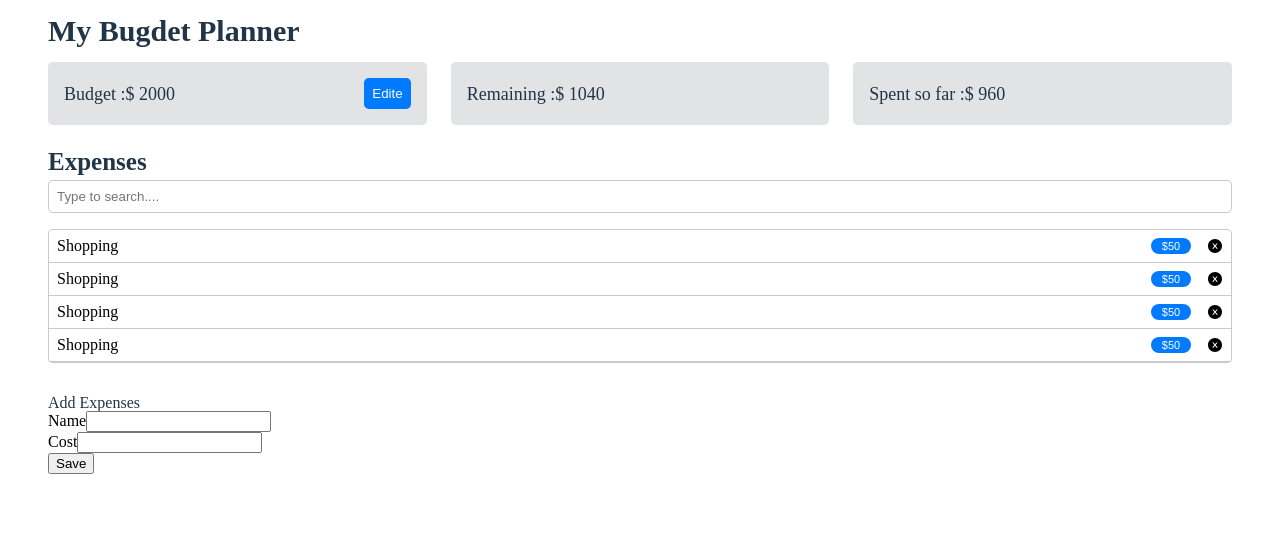
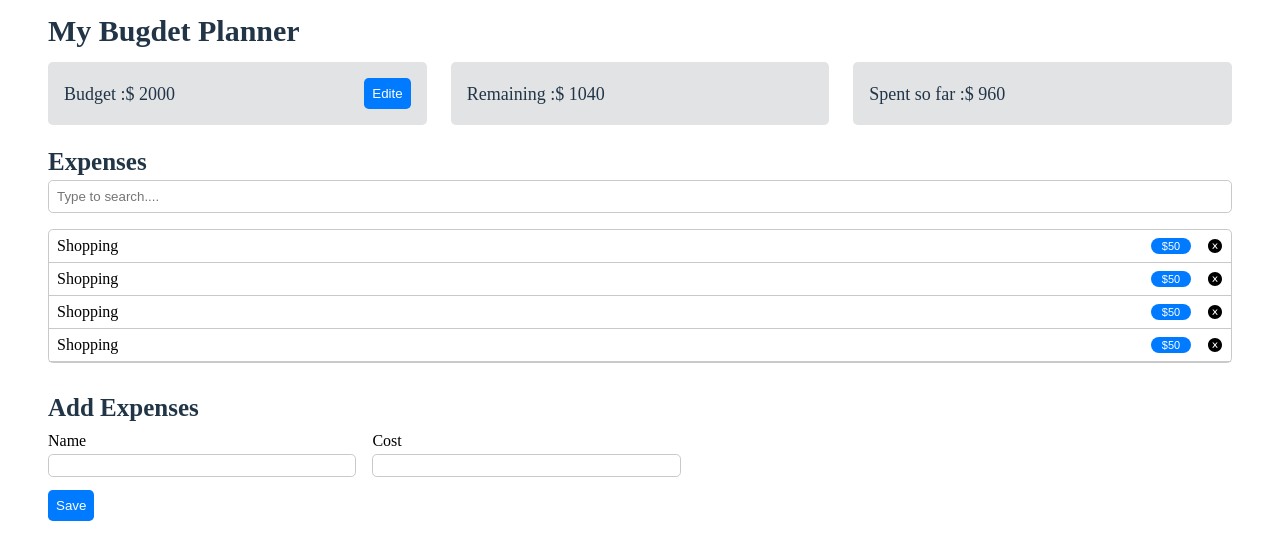
Before and after one commit to Mmomenzadeh/Mmomenzadeh-hw19_maktab_85_Budget-planner-react, a React (Vite) app: page / in a window 1280 px wide. Shown: the top 560 px of the page. Built offline with nearby package versions, Linux system fonts and the light colour scheme.

Commit message:
finish footer UI

```diff
--- a/src/App.css
+++ b/src/App.css
@@ -1,50 +1,3 @@
-.app-ui {
-  padding: 1rem 3rem;
-}
-
-.header-ui {
-  display: flex;
-  flex-direction: column;
-  gap: 1rem;
-}
-
-.budgetBoxs-ui {
-  display: flex;
-  gap: 1.5rem;
-}
-
-.budgetBox-ui {
-  /* border: 1px solid gray; */
-  width: 250px;
-  padding: 1rem;
-  display: flex;
-  justify-content: space-between;
-  background-color: #e2e3e5;
-  border-radius: 0.3rem;
-
-}
-
-/* button{
-    border: none;
-    background-color: #007bff;
-    color:  #fff;
-    padding: 0.5rem;
-    border-radius: 0.3rem;
-} */
-
-h1 {
-  font-size: 20px;
-  color: #213547;
-  font-weight: 600;
-  margin-bottom: 1rem;
-}
-
-h2 {
-  font-size: 20px;
-  color: #213547;
-  font-weight: 600;
-}
-
 .search-ui {
   width: 100%;
   padding: 0.5rem;
--- a/src/App.jsx
+++ b/src/App.jsx
@@ -10,11 +10,11 @@ const App_container = styled.div`
 
 function App() {
   return (
-    <div className="app-ui">
+    <App_container>
       <Header />
       <Main />
       <Footer />
-    </div>
+    </App_container>
   );
 }
 export default App;
--- a/src/Components/UI/Footer/AddExpenses/AddExpenses.jsx
+++ b/src/Components/UI/Footer/AddExpenses/AddExpenses.jsx
@@ -1,14 +1,28 @@
+import styled from "@emotion/styled";
 
-const AddExpenses =({labelName ,type})=>{
+const AddExpenses_container = styled.div`
+  display: flex;
+  gap: 0.3rem;
+  flex-direction: column;
+  margin-bottom: 0.8rem;
+  margin-top: 0.8rem;
+`;
 
-    return(
-        <div className="AddExpenses-ui">
+const AddExpenses = ({ labelName, type }) => {
+  return (
+    <AddExpenses_container>
+      <label>{labelName}</label>
+      <input
+        type={type}
+        style={{
+          width: "300px",
+          padding: "0.2rem",
+          border: "1px solid rgb(201,201,201) ",
+          borderRadius: "0.3rem",
+        }}
+      />
+    </AddExpenses_container>
+  );
+};
 
-            <label>{labelName}</label>
-            <input type={type} />
-
-        </div>
-    )
-}
-
-export default AddExpenses
+export default AddExpenses;
--- a/src/Components/UI/Footer/Footer.jsx
+++ b/src/Components/UI/Footer/Footer.jsx
@@ -1,15 +1,36 @@
 import AddExpenses from "./AddExpenses/AddExpenses"
 
+import styled from "@emotion/styled";
+
+const H2 = styled.h2`
+  font-size: 25px;
+  color: #213547;
+  font-weight: 600;
+`;
+const Input_container = styled.div`
+
+  display: flex;
+  gap: 1rem;
+`
+const Btn_save = styled.button`
+  border: none;
+  background-color: #007bff;
+  color: #fff;
+  padding: 0.5rem;
+  border-radius: 0.3rem;
+  cursor: pointer;
+
+`;
 const Footer =()=>{
 
     return(
         <div className="footer-ui">
-            <h2>Add Expenses</h2>
-            <div className="input-container">
+            <H2>Add Expenses</H2>
+            <Input_container>
             <AddExpenses type={'text'} labelName={'Name'}/>
             <AddExpenses type={'number'} labelName={'Cost'}/>
-            </div>
-            <button>Save</button>
+            </Input_container>
+            <Btn_save>Save</Btn_save>
         </div>
     )
 }
--- a/src/Components/UI/Main/Expense/Expense.jsx
+++ b/src/Components/UI/Main/Expense/Expense.jsx
@@ -29,8 +29,8 @@ const Expense = () => {
       <p>Shopping</p>
       <Icons_container>
         <Expense_value>$50</Expense_value>
-        <AiFillCloseCircle />
-      </Icons_container>
+        <AiFillCloseCircle  style={{cursor:"pointer"}}/>
+      </Icons_container >
     </Li>
   );
 };
```
